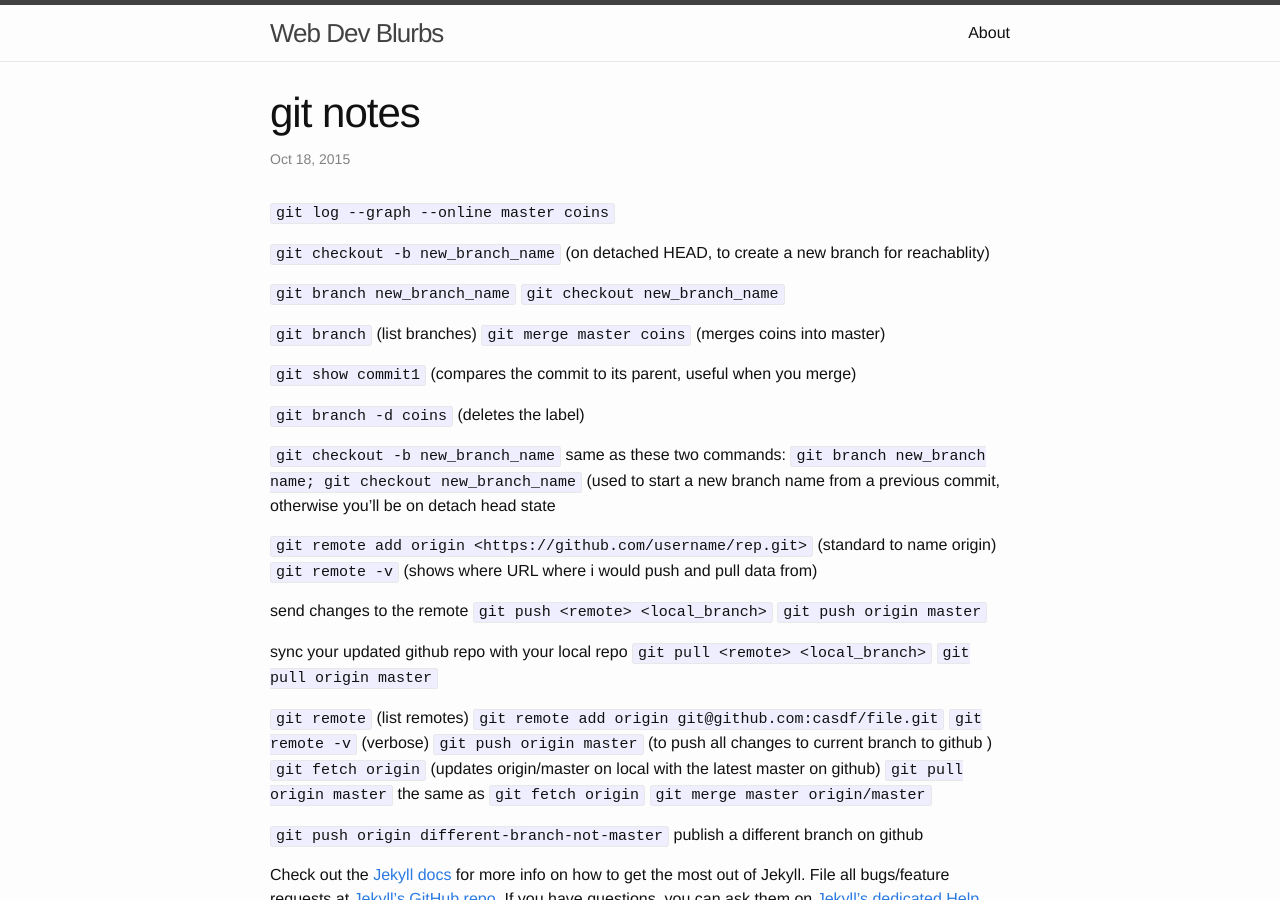
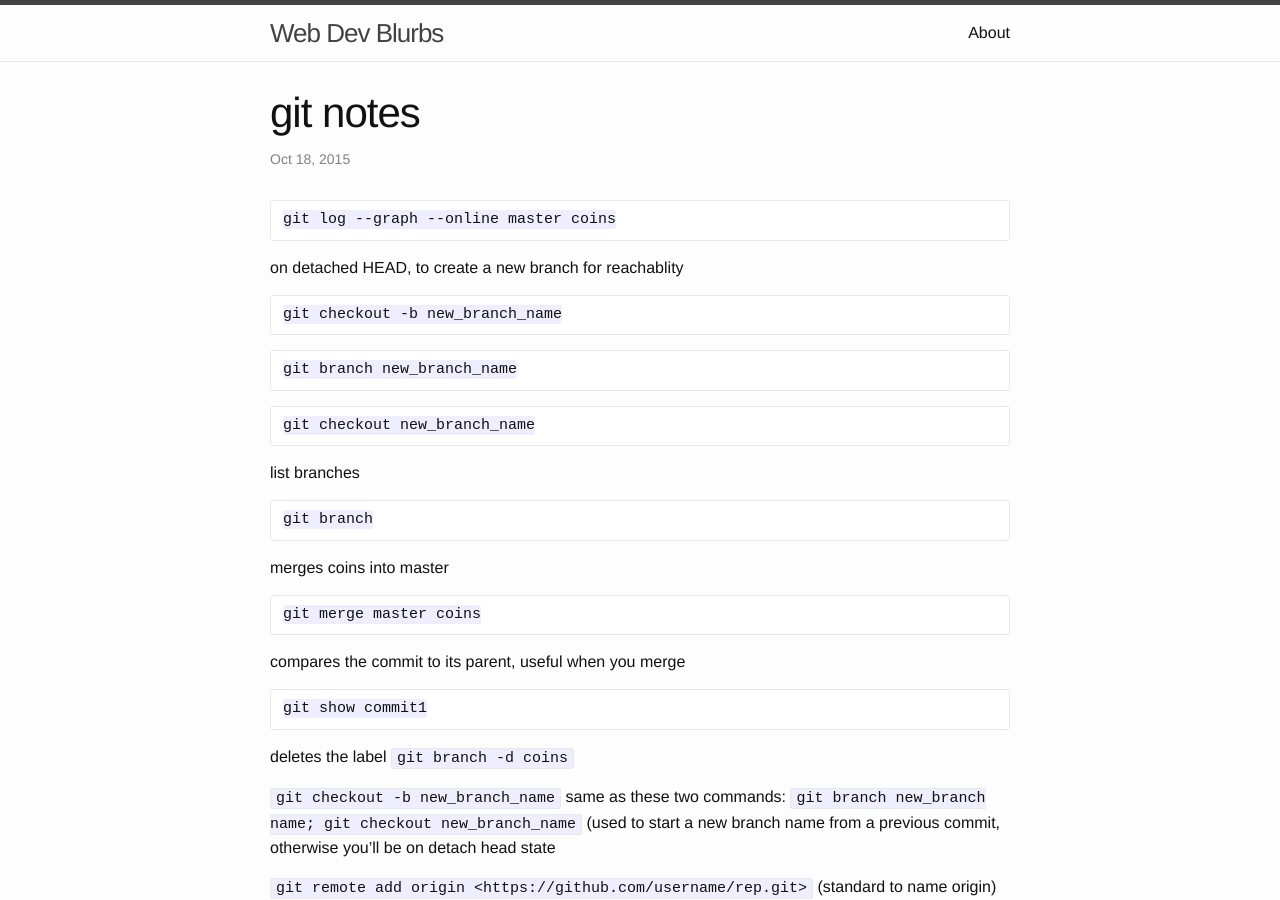
Before and after one commit to reyesh/jb, a Jekyll site: the page built from _posts/2015-09-28-test-new-post.markdown, in a window 1280 px wide and 900 px high. Built offline with Jekyll 4.4.1, drawn with Linux system fonts in a browser that asks for light colours; comment, search, counter and statistics services are not loaded; part of the change alters nothing that is shown.

Commit message:
style: update markdown for post

````diff
--- a/_posts/2015-09-28-test-new-post.markdown
+++ b/_posts/2015-09-28-test-new-post.markdown
@@ -5,20 +5,39 @@ date:   2015-10-18 17:56:47
 categories: git notes udacity school
 comments: true
 ---
-`git log --graph --online master coins`
+```
+git log --graph --online master coins
+```
 
-`git checkout -b new_branch_name`
-(on detached HEAD, to create a new branch for reachablity)
+on detached HEAD, to create a new branch for reachablity
+```
+git checkout -b new_branch_name
+```
 
-`git branch new_branch_name`
-`git checkout new_branch_name`
+```
+git branch new_branch_name
+```
+```
+git checkout new_branch_name
+```
 
-`git branch` (list branches)
-`git merge master coins` (merges coins into master)
+list branches
+```
+git branch
+```
 
-`git show commit1` (compares the commit to its parent, useful when you merge)
+merges coins into master
+```
+git merge master coins
+```
 
-`git branch -d coins` (deletes the label)
+compares the commit to its parent, useful when you merge
+```
+git show commit1
+```
+
+deletes the label
+```git branch -d coins```
 
 `git checkout -b new_branch_name`
 same as these two commands:
````
